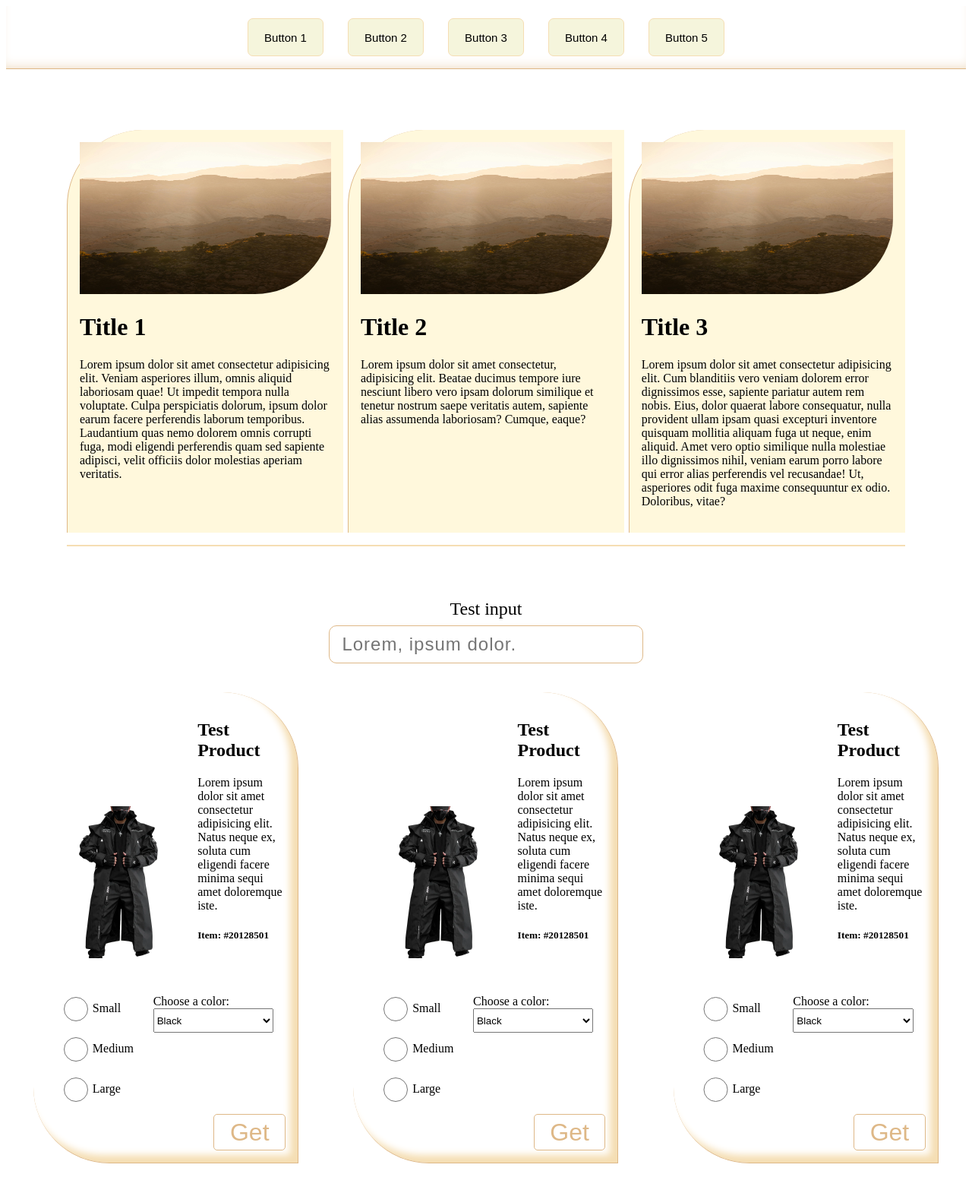
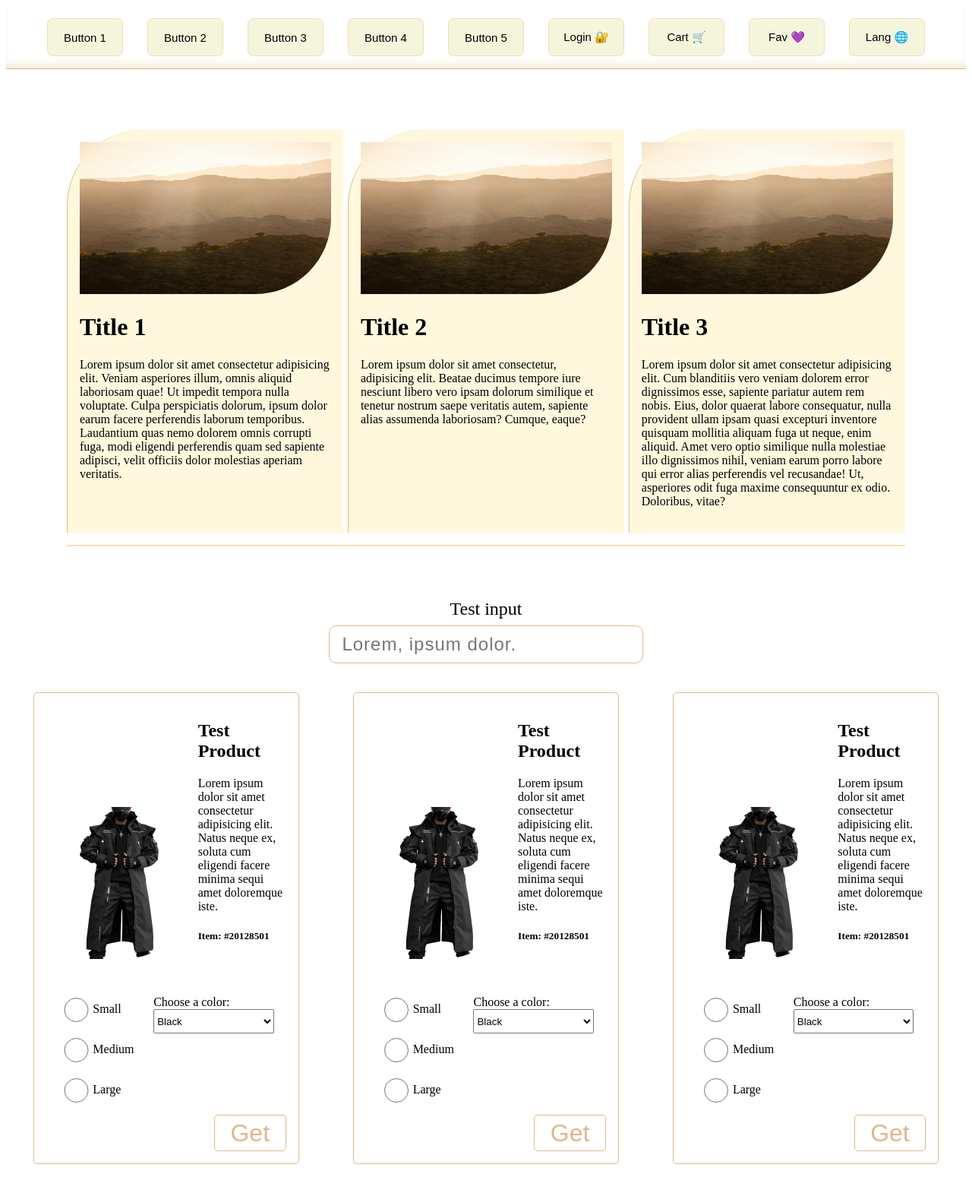
Before and after one commit to Usernu11/RP0, a React (Vite) app: page / in a window 1280 px wide. Shown: the top 1570 px of the page at 76% size. Built offline with nearby package versions, Linux system fonts and the light colour scheme.

Commit message:
added new menu-items

```diff
--- a/src/assets/data.js
+++ b/src/assets/data.js
@@ -18,6 +18,22 @@ const menuButtonsData = [
     {
         id: 5,
         text: 'Button 5'
+    },
+    {
+        id: 6,
+        text: 'Login 🔐'
+    },
+    {
+        id: 7,
+        text: 'Cart 🛒'
+    },
+    {
+        id: 8,
+        text: 'Fav 💜'
+    },
+    {
+        id: 9,
+        text: 'Lang 🌐'
     },
 ]
 
--- a/src/css/MarketItem.css
+++ b/src/css/MarketItem.css
@@ -1,18 +1,20 @@
 .item-wrapper {
     width: 25%;
     /* outline: 2px solid red; */
-    border-bottom: 1px solid burlywood;
-    border-right: 1px solid burlywood;
-    box-shadow: inset -10px -10px 10px 0 wheat;
+    /* border-bottom: 1px solid burlywood; */
+    /* border-right: 1px solid burlywood; */
+    border: 1px solid burlywood;
+    border-radius: 5px;
+    /* box-shadow: inset -10px -10px 10px 0 wheat; */
     transition: ease .7s;
     padding: 1rem;
-    border-radius: 0 100px 0 100px;
+    /* border-radius: 0 100px 0 100px; */
 }
 
 .item-wrapper:hover {
-    border: 1px solid burlywood;
-    box-shadow: none;
-    border-radius: 10px;
+    /* border: 1px solid burlywood; */
+    box-shadow: inset 0 -5px 0 0 burlywood;
+    /* border-radius: 10px; */
 }
 
 .item-wrapper__visual {
```
